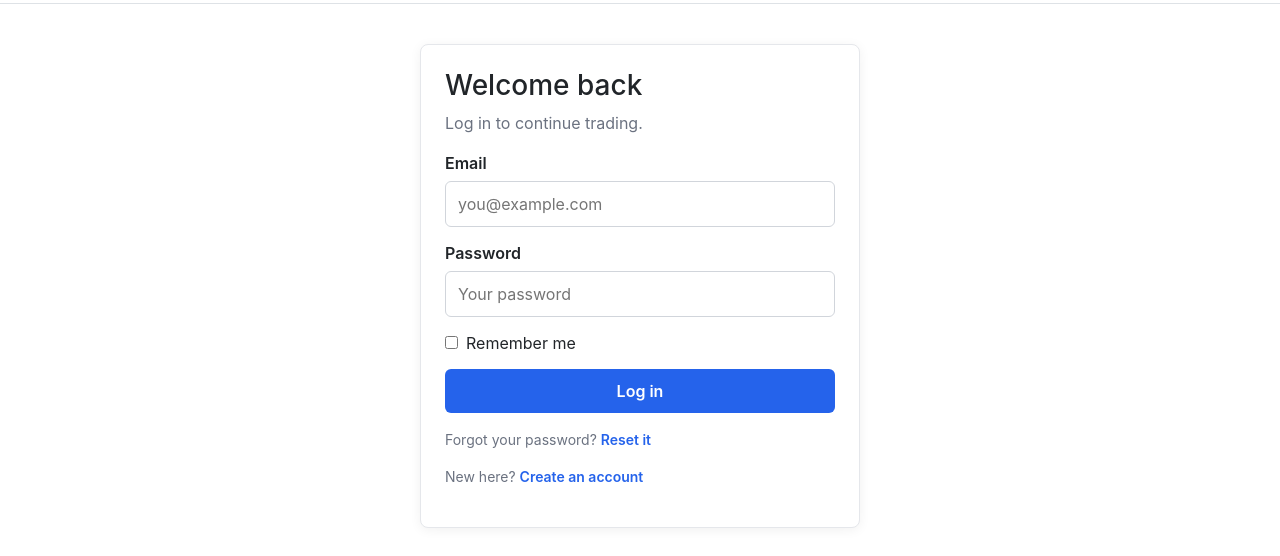
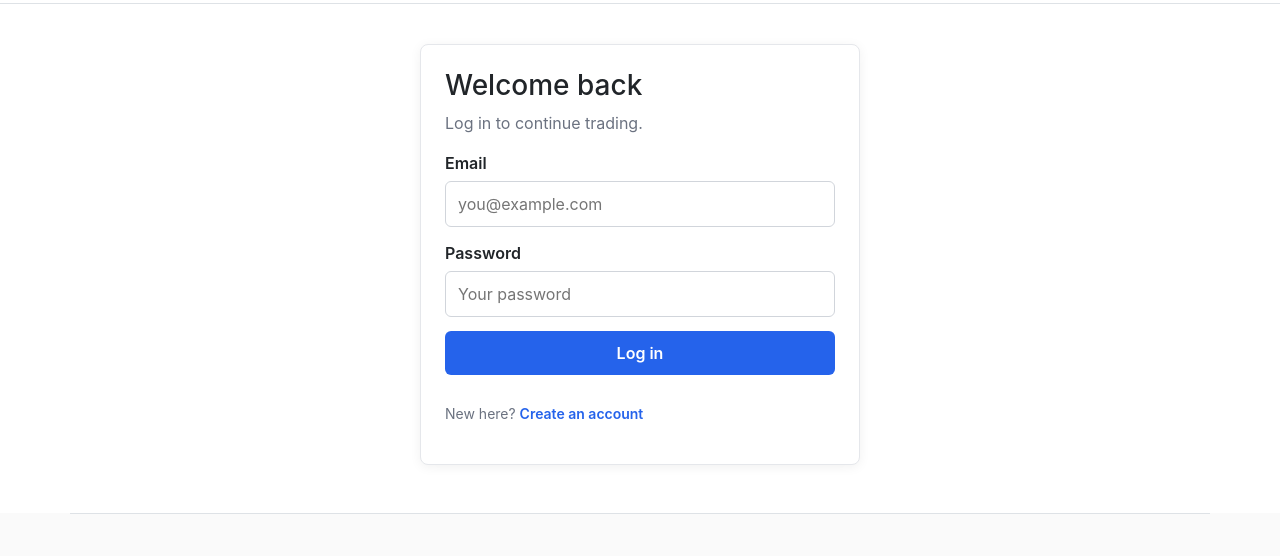
Before and after one commit to SahilShinde108/ZenoTrade, a React app in the folder frontend/: page /login in a window 1280 px wide. Shown: the part 67-623 px from the top of the page. Built offline with nearby package versions, Linux system fonts and the light colour scheme.

Commit message:
Solve Issue

```diff
--- a/frontend/src/landing_page/login/Login.js
+++ b/frontend/src/landing_page/login/Login.js
@@ -9,7 +9,6 @@
   const [formData, setFormData] = useState({
     email: "",
     password: "",
-    remember: false,
   });
 
   const [errors, setErrors] = useState({});
@@ -63,7 +62,6 @@
             : "https://zenotrade-dashboard-o8ih.onrender.com";
           window.location.href = `${dashboardUrl}`;
         }, 500);
-        // window.location.href = "http://localhost:3001";
       } else {
         toast.error(data.message);
       }
@@ -151,30 +149,12 @@
           {errors.password && <div style={styles.error}>{errors.password}</div>}
         </div>
 
-        <div style={{ ...styles.field, ...styles.checkboxRow }}>
-          <input
-            id="remember"
-            name="remember"
-            type="checkbox"
-            checked={formData.remember}
-            onChange={handleChange}
-          />
-          <label htmlFor="remember" style={{ margin: 0 }}>
-            Remember me
-          </label>
-        </div>
-
         <button type="submit" style={styles.button} disabled={submitting}>
           {submitting ? "Logging in…" : "Log in"}
         </button>
       </form>
 
-      <p style={{ marginTop: 16, ...styles.muted }}>
-        Forgot your password?{" "}
-        <Link to="/forgot-password" style={styles.link}>
-          Reset it
-        </Link>
-      </p>
+      <br/>
       <p style={{ marginTop: 4, ...styles.muted }}>
         New here?{" "}
         <Link to="/signup" style={styles.link}>
```
